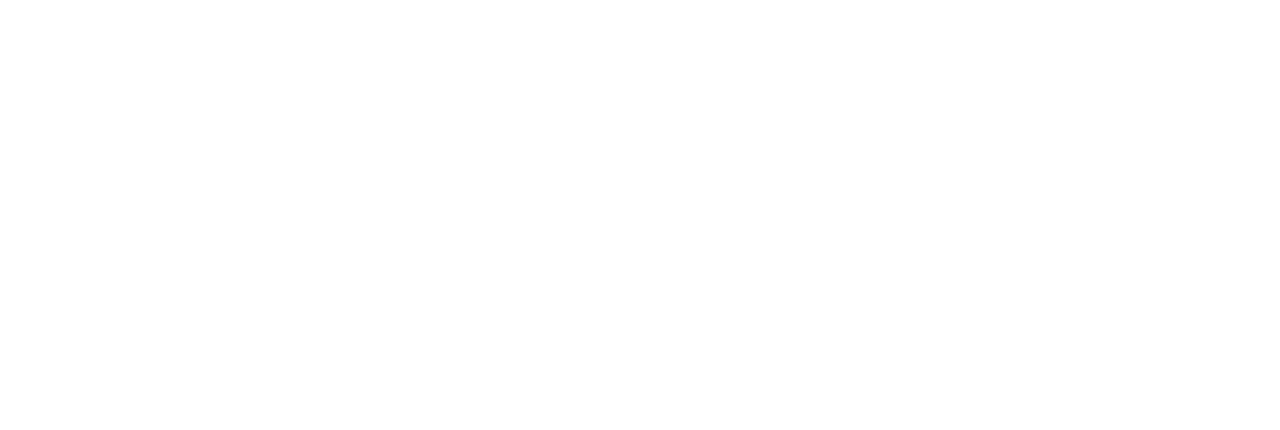
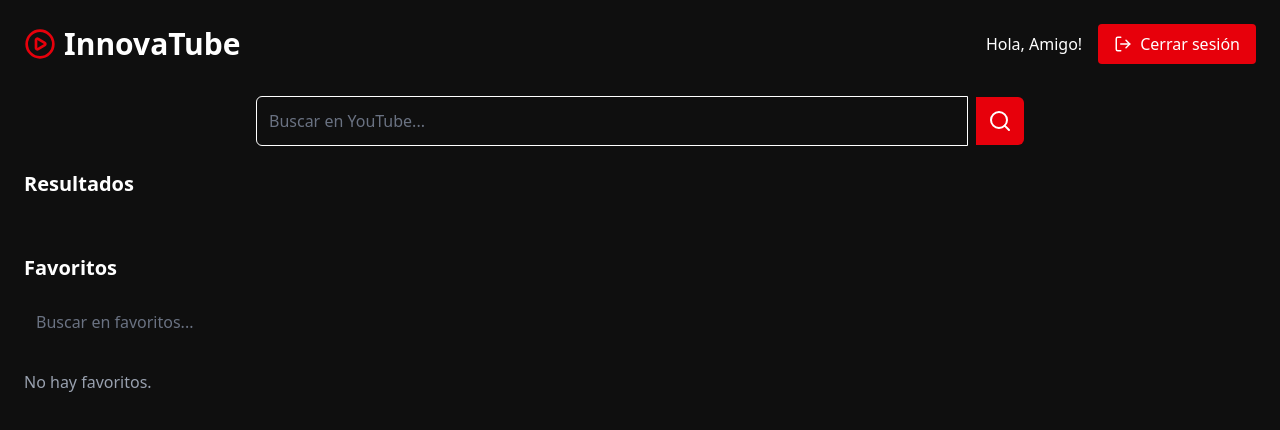
Before and after one commit to Vincitorecode/InnovaTube-frontend, a React (Vite) app: page /home in a window 1280 px wide. Before the commit this address had no page. Shown: the top 430 px of the page. Built offline with nearby package versions, Linux system fonts and the light colour scheme.

Commit message:
feat(auth): redirect to login by default

```diff
--- a/src/router.tsx
+++ b/src/router.tsx
@@ -1,16 +1,15 @@
-import { BrowserRouter, Routes, Route } from "react-router-dom";
+import { BrowserRouter, Routes, Route, Navigate } from "react-router-dom";
 import LoginPage from "./pages/LoginPage";
 import RegisterPage from "./pages/RegisterPage";
 import HomePage from "./pages/HomePage";
 
-
 export const AppRoutes = () => (
   <BrowserRouter>
     <Routes>
-
+      <Route path="/" element={<Navigate to="/login" replace />} />
       <Route path="/login" element={<LoginPage />} />
       <Route path="/register" element={<RegisterPage />} />
-      <Route path="/" element={<HomePage />} />
+      <Route path="/home" element={<HomePage />} />
     </Routes>
   </BrowserRouter>
 );
```
